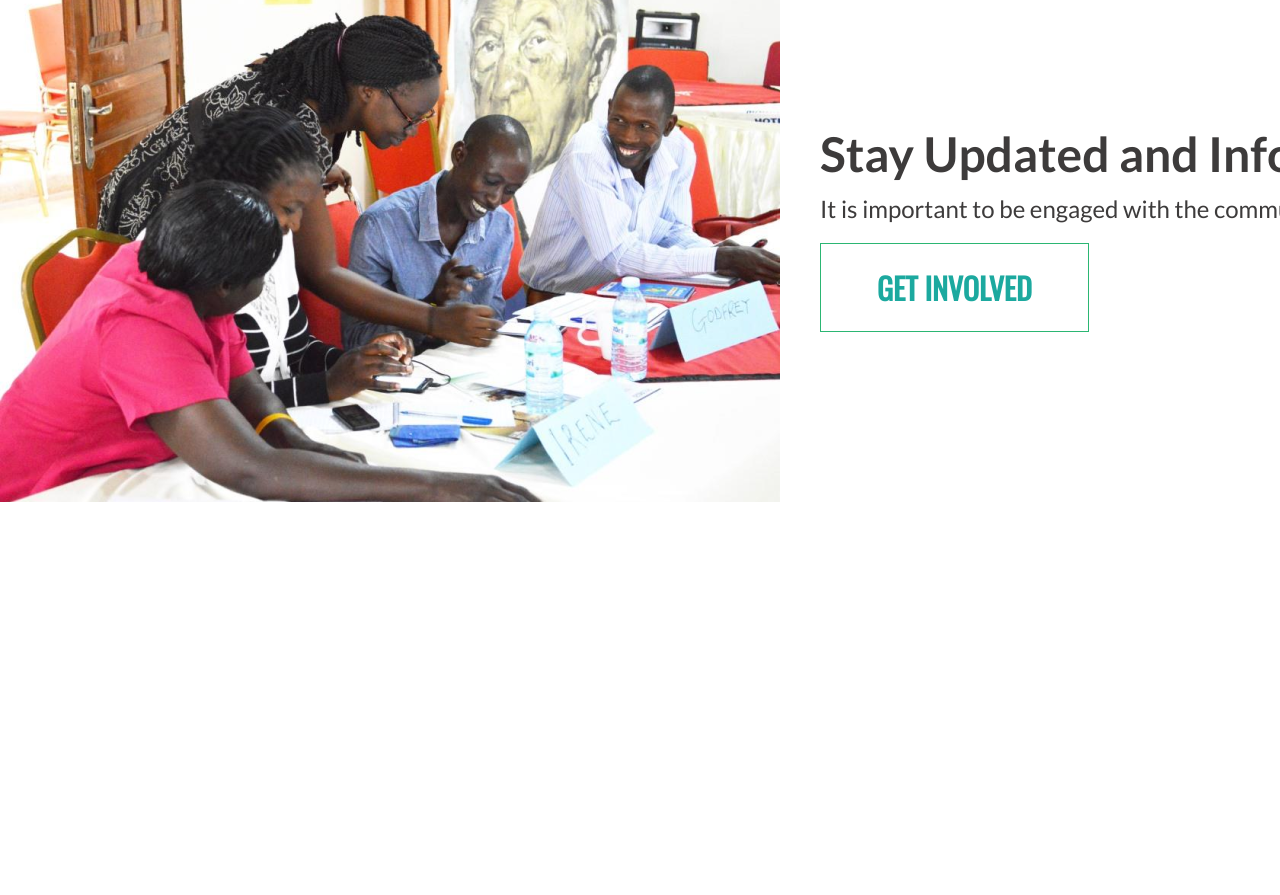
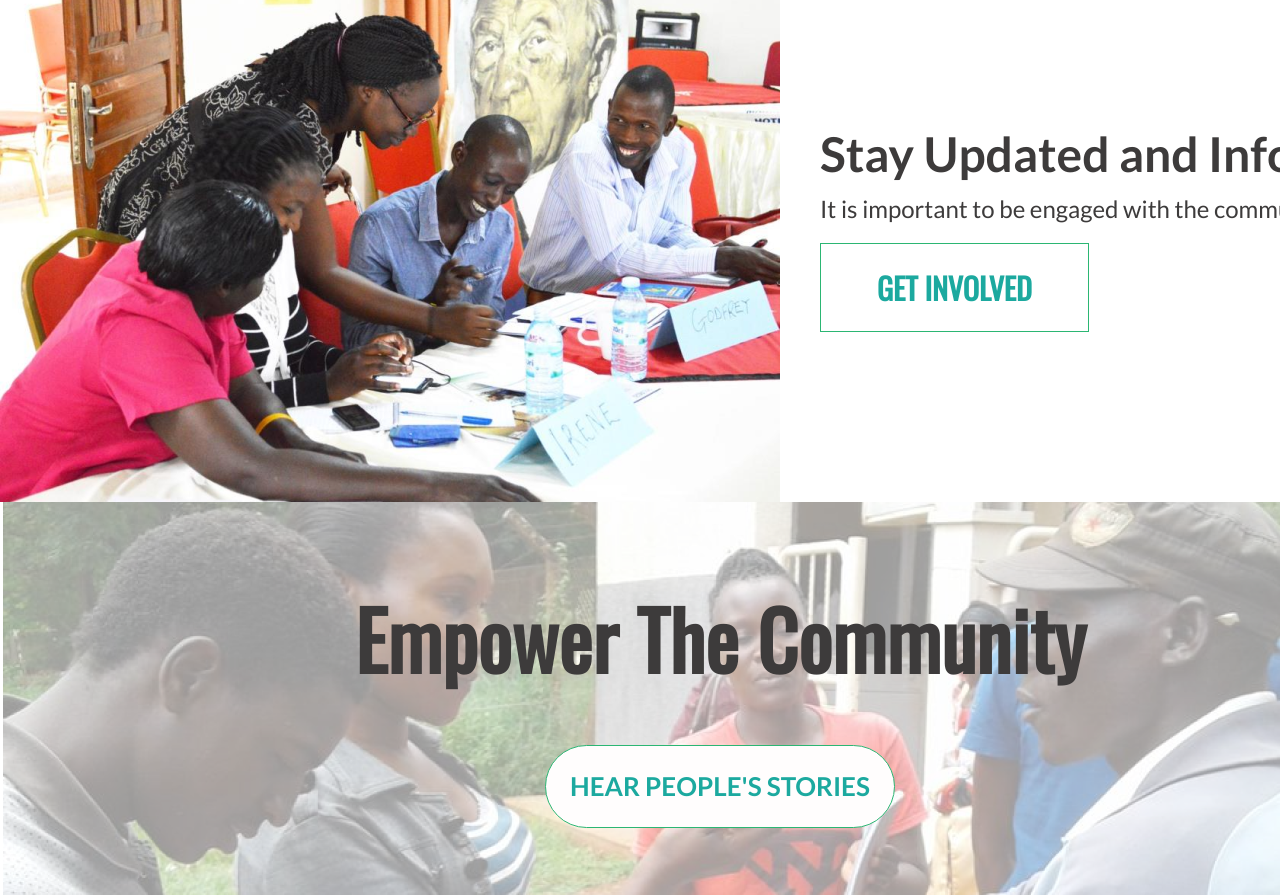
Before and after one commit to UW-EWB-Design/cemcod, a React (Create React App) app: page / in a window 1280 px wide. Shown: the top 895 px of the page. Before the commit the page ends 800 px from the top, so only its background shows below. Built offline with nearby package versions, Linux system fonts and the light colour scheme.

Commit message:
Empower the Community Section of Home Page

```diff
--- /dev/null
+++ b/src/components/Empower/Empower.jsx
@@ -0,0 +1,27 @@
+import React from "react";
+import "./empower.scss";
+
+function Empower() {
+  return (
+    <div className="empower">
+      <div className="empowerText">
+        <link
+          href="//fonts.googleapis.com/css?family=Oswald"
+          rel="stylesheet"
+          type="text/css"
+        />
+        <h1>Empower The Community</h1>
+      </div>
+      <div className="empowerButton">
+        <link
+          href="http://fonts.googleapis.com/css?family=Lato:400,700"
+          rel="stylesheet"
+          type="text/css"
+        />
+        <button>HEAR PEOPLE'S STORIES</button>
+      </div>
+    </div>
+  );
+}
+
+export default Empower;
--- /dev/null
+++ b/src/components/Empower/empower.scss
@@ -0,0 +1,41 @@
+.empower {
+  display: flex;
+  width: 1440px;
+  background-image: url(empower.png);
+  align-items: center;
+  justify-content: center;
+  flex-direction: column;
+}
+
+.empowerText {
+  margin-top: 88px;
+  color: #3d3b3b;
+  font-family: Oswald;
+  h1 {
+    font-size: 80px;
+    font-weight: 700;
+  }
+}
+
+.empowerButton {
+  margin-top: 51px;
+  margin-bottom: 67px;
+  font-family: "Lato", sans-serif;
+  button {
+    font-size: 26px;
+    font-weight: 700;
+    color: #1ca99f;
+    border-color: #2bb673;
+    border-style: solid;
+    border-width: 1px;
+    background-color: #fffdfd;
+    border-radius: 80px;
+    padding: 21px 24px;
+  }
+  button:hover {
+    background-color: #f0f2f0;
+  }
+  button:focus {
+    background-color: #e3e6e4;
+  }
+}
--- a/src/pages/Home/Home.jsx
+++ b/src/pages/Home/Home.jsx
@@ -1,9 +1,11 @@
 import Involvement from "../../components/Involvement/Involvement";
+import Empower from "../../components/Empower/Empower";
 
 function Home() {
   return (
     <div className="home">
       <Involvement />
+      <Empower />
     </div>
   );
 }
```
Also changed, not shown: src/components/Empower/empower.png (added).
